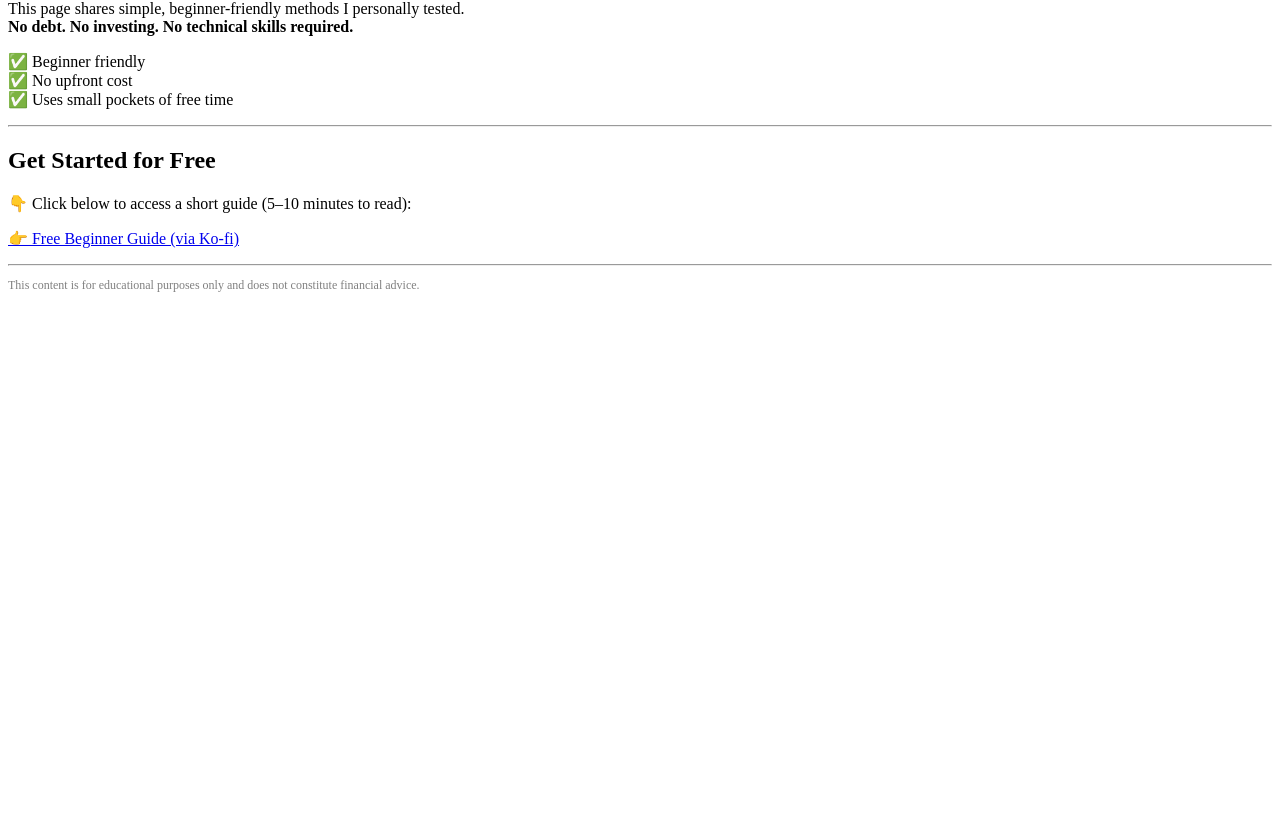
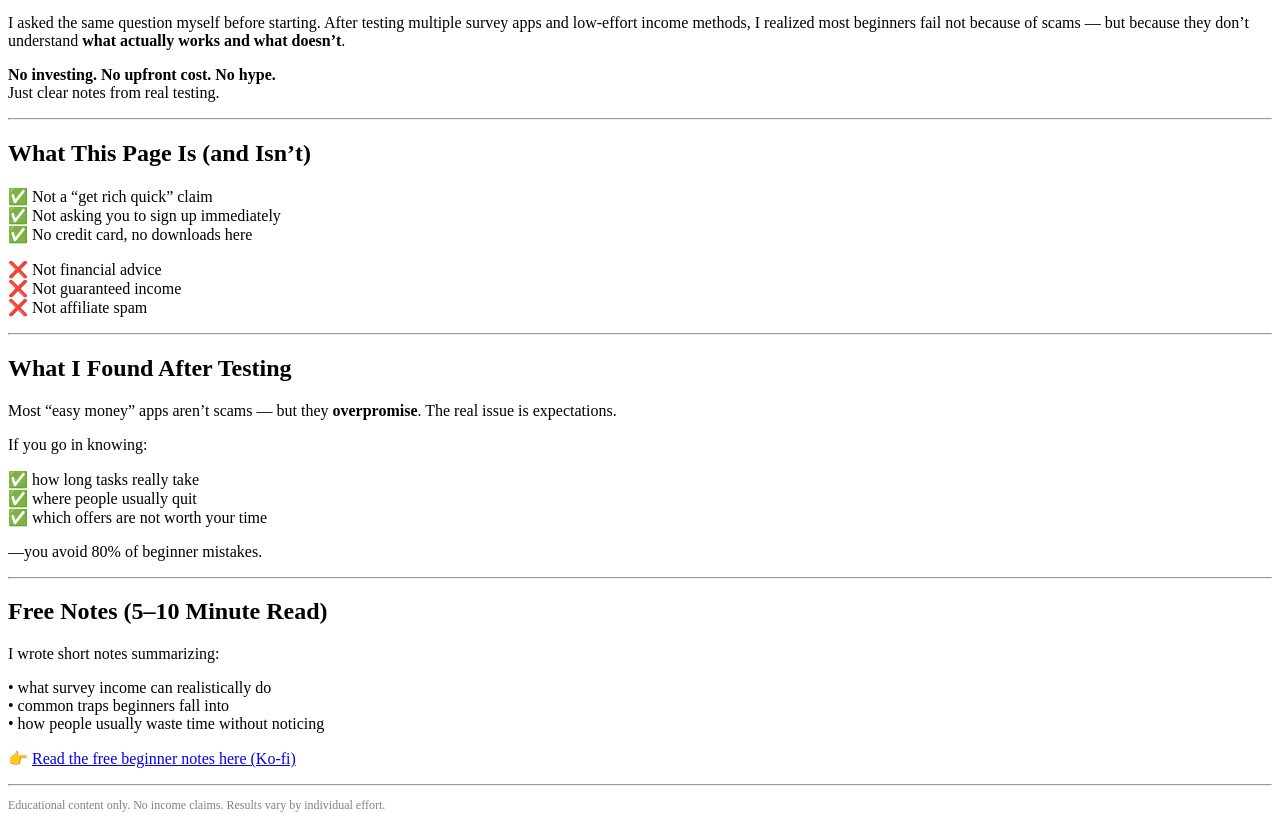
Before and after one commit to mjz3705/fix-notes, a plain HTML site: page index.html in a window 1280 px wide. Shown: the part 66-891 px from the top of the page. Before the commit the page ends 800 px from the top, so only its background shows below. Drawn offline with Linux system fonts and the light colour scheme.

Commit message:
Update index.html

```diff
--- a/index.html
+++ b/index.html
@@ -1,33 +1,92 @@
-<h1>Free Guide: Low-Risk Passive Income Notes</h1>
+<!DOCTYPE html>
+<html lang="en">
+<head>
+  <meta charset="UTF-8">
+  <title>Is Online Survey Income Legit? | Free Beginner Notes</title>
+  <meta name="description" content="Is online survey income legit or a scam? I tested real survey apps and wrote honest beginner notes. Free, no signup required.">
+</head>
+
+<body>
+
+<h1>Is Online Survey Income Legit?</h1>
 
 <p>
-This page shares simple, beginner-friendly methods I personally tested.
-<br>
-<strong>No debt. No investing. No technical skills required.</strong>
+I asked the same question myself before starting.
+After testing multiple survey apps and low-effort income methods,
+I realized most beginners fail not because of scams —
+but because they don’t understand <strong>what actually works and what doesn’t</strong>.
 </p>
 
 <p>
-✅ Beginner friendly<br>
-✅ No upfront cost<br>
-✅ Uses small pockets of free time
+<strong>No investing. No upfront cost. No hype.</strong><br>
+Just clear notes from real testing.
 </p>
 
 <hr>
 
-<h2>Get Started for Free</h2>
+<h2>What This Page Is (and Isn’t)</h2>
 
 <p>
-👇 Click below to access a short guide (5–10 minutes to read):
+✅ Not a “get rich quick” claim<br>
+✅ Not asking you to sign up immediately<br>
+✅ No credit card, no downloads here
 </p>
 
 <p>
-<a href="https://ko-fi.com/freetoolvault" target="_blank">
-👉 Free Beginner Guide (via Ko-fi)
+❌ Not financial advice<br>
+❌ Not guaranteed income<br>
+❌ Not affiliate spam
+</p>
+
+<hr>
+
+<h2>What I Found After Testing</h2>
+
+<p>
+Most “easy money” apps aren’t scams —
+but they <strong>overpromise</strong>.
+The real issue is expectations.
+</p>
+
+<p>
+If you go in knowing:
+</p>
+
+<p>
+✅ how long tasks really take<br>
+✅ where people usually quit<br>
+✅ which offers are not worth your time
+</p>
+
+<p>
+—you avoid 80% of beginner mistakes.
+</p>
+
+<hr>
+
+<h2>Free Notes (5–10 Minute Read)</h2>
+
+<p>
+I wrote short notes summarizing:
+</p>
+
+<p>
+• what survey income can realistically do<br>
+• common traps beginners fall into<br>
+• how people usually waste time without noticing
+</p>
+
+<p>
+👉 <a href="https://ko-fi.com/freetoolvault" target="_blank">
+Read the free beginner notes here (Ko-fi)
 </a>
 </p>
 
 <hr>
 
 <p style="font-size:12px; color:gray;">
-This content is for educational purposes only and does not constitute financial advice.
+Educational content only. No income claims. Results vary by individual effort.
 </p>
+
+</body>
+</html>
```
